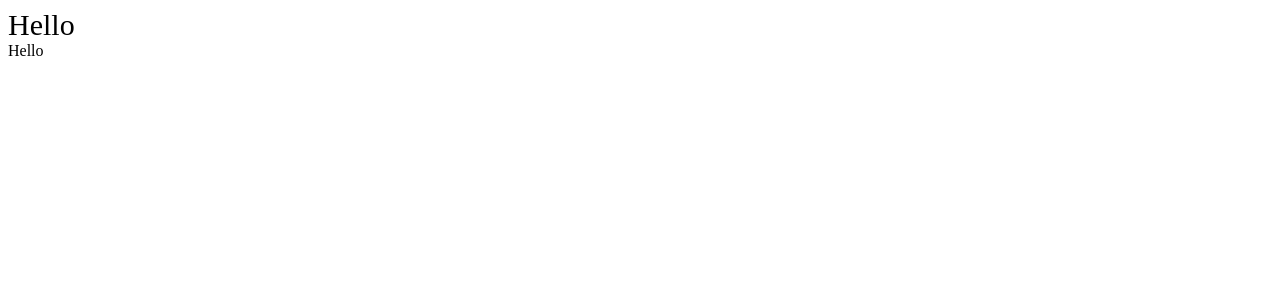
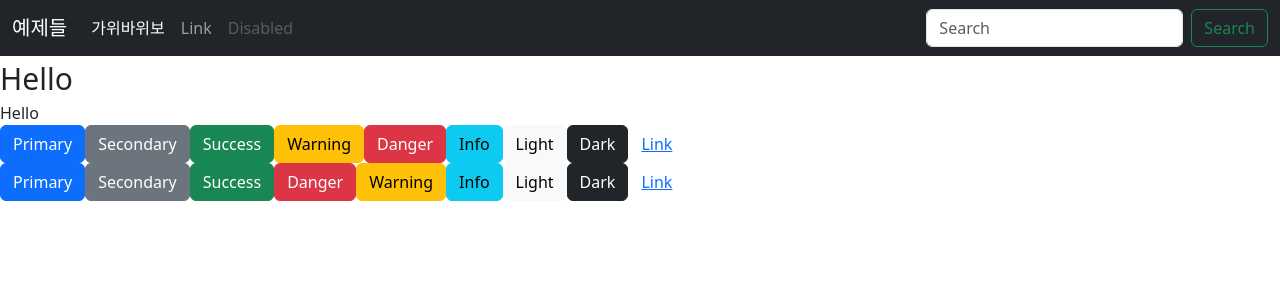
Before and after one commit to dayoung077/react-vite-ydy-example2, a React (Vite) app: page / in a window 1280 px wide. Shown: the top 300 px of the page. Built offline with nearby package versions, Linux system fonts and the light colour scheme.

Commit message:
부트스트랩 적용 완료

```diff
--- a/src/App.jsx
+++ b/src/App.jsx
@@ -1,20 +1,24 @@
 import { useState } from 'react'
+import 'bootstrap/dist/css/bootstrap.min.css'
+import BootStrapButton from './BootstrapExample'
+import Header from './components/Header'
 // import reactLogo from './assets/react.svg'
 // import viteLogo from '/vite.svg'
 // import './App.css'
 
 function App() {
-
-  const hello = "Hello";
+    const hello = 'Hello'
 
     const style = {
-    fontSize: 30
+        fontSize: 30,
     }
 
     return (
         <>
+            <Header></Header>
             <div style={style}>{hello}</div>
             <div>{hello}</div>
+            <BootStrapButton />
         </>
     )
 }
--- /dev/null
+++ b/src/BootstrapExample.jsx
@@ -0,0 +1,36 @@
+import { useState } from 'react'
+import Button from 'react-bootstrap/Button';
+// import reactLogo from './assets/react.svg'
+// import viteLogo from '/vite.svg'
+// import './App.css'
+
+function BootStrapButton() {
+
+  return (
+    <>
+      <div>
+          <Button variant="primary">Primary</Button>
+          <Button variant="secondary">Secondary</Button>
+          <Button variant="success">Success</Button>
+          <Button variant="warning">Warning</Button>
+          <Button variant="danger">Danger</Button>
+          <Button variant="info">Info</Button>
+          <Button variant="light">Light</Button>
+          <Button variant="dark">Dark</Button>
+          <Button variant="link">Link</Button>
+      </div>
+      <button type="button" class="btn btn-primary">Primary</button>
+      <button type="button" class="btn btn-secondary">Secondary</button>
+      <button type="button" class="btn btn-success">Success</button>
+      <button type="button" class="btn btn-danger">Danger</button>
+      <button type="button" class="btn btn-warning">Warning</button>
+      <button type="button" class="btn btn-info">Info</button>
+      <button type="button" class="btn btn-light">Light</button>
+      <button type="button" class="btn btn-dark">Dark</button>
+      <button type="button" class="btn btn-link">Link</button>
+    </>
+  )
+
+}
+
+export default BootStrapButton;
--- /dev/null
+++ b/src/components/Header.jsx
@@ -0,0 +1,76 @@
+import { useState } from 'react'
+// import reactLogo from './assets/react.svg'
+// import viteLogo from '/vite.svg'
+// import './App.css'
+
+function Header() {
+    return (
+        <>
+            <nav className="navbar navbar-expand-lg navbar-dark bg-dark">
+                <div className="container-fluid">
+                    <button
+                        className="navbar-toggler"
+                        type="button"
+                        data-bs-toggle="collapse"
+                        data-bs-target="#navbarTogglerDemo03"
+                        aria-controls="navbarTogglerDemo03"
+                        aria-expanded="false"
+                        aria-label="Toggle navigation"
+                    >
+                        <span className="navbar-toggler-icon" />
+                    </button>
+                    <a className="navbar-brand" href="#">
+                        예제들
+                    </a>
+                    <div
+                        className="collapse navbar-collapse"
+                        id="navbarTogglerDemo03"
+                    >
+                        <ul className="navbar-nav me-auto mb-2 mb-lg-0">
+                            <li className="nav-item">
+                                <a
+                                    className="nav-link active"
+                                    aria-current="page"
+                                    href="#"
+                                >
+                                    가위바위보
+                                </a>
+                            </li>
+                            <li className="nav-item">
+                                <a className="nav-link" href="#">
+                                    Link
+                                </a>
+                            </li>
+                            <li className="nav-item">
+                                <a
+                                    className="nav-link disabled"
+                                    href="#"
+                                    tabIndex={-1}
+                                    aria-disabled="true"
+                                >
+                                    Disabled
+                                </a>
+                            </li>
+                        </ul>
+                        <form className="d-flex">
+                            <input
+                                className="form-control me-2"
+                                type="search"
+                                placeholder="Search"
+                                aria-label="Search"
+                            />
+                            <button
+                                className="btn btn-outline-success"
+                                type="submit"
+                            >
+                                Search
+                            </button>
+                        </form>
+                    </div>
+                </div>
+            </nav>
+        </>
+    )
+}
+
+export default Header
```
Also changed, not shown: package.json (+6 -1 lines), 2 other files (tests, documents, lock files or other folders). Lines whose indentation alone changed are shown as unchanged.
